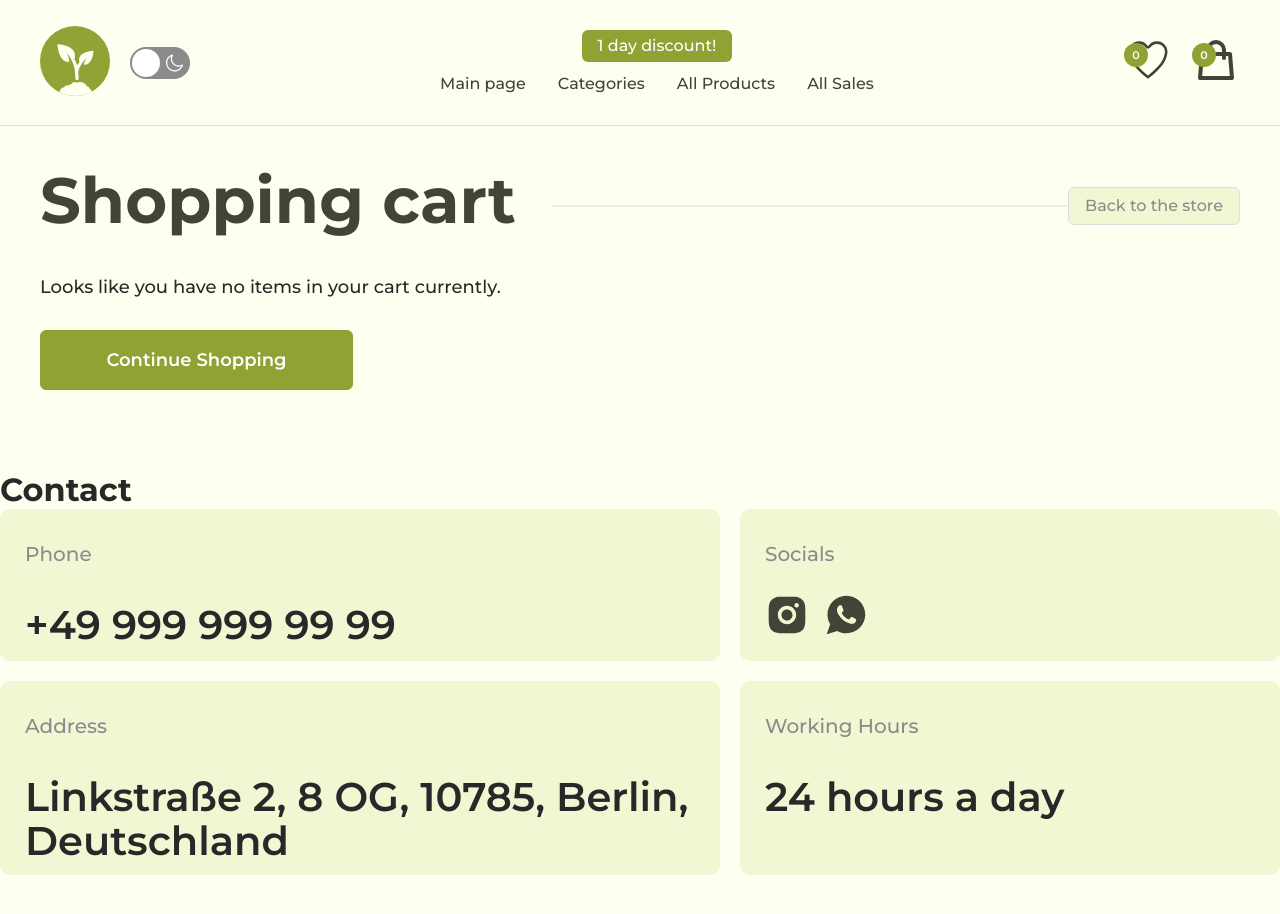
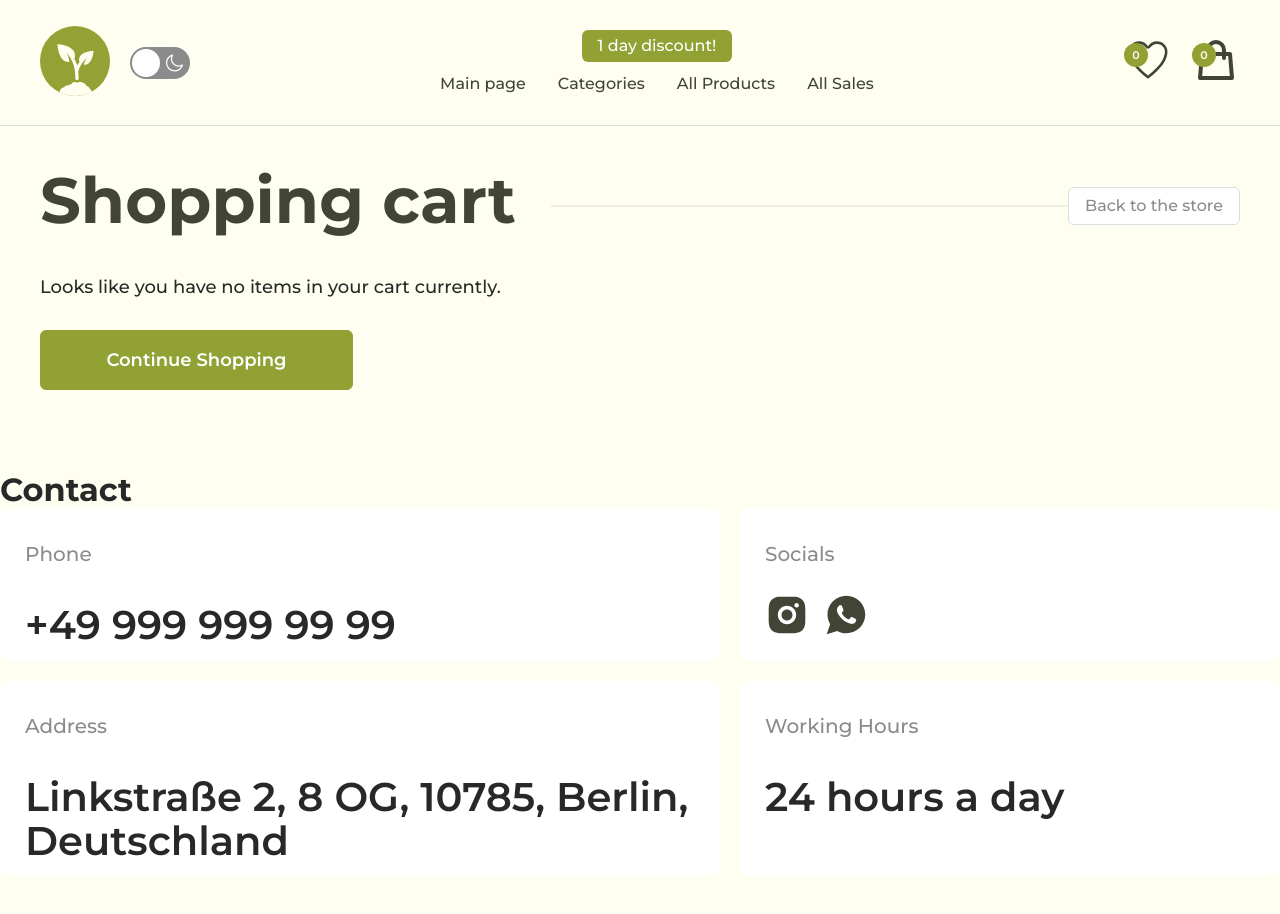
Before and after one commit to FedyniakRoman/lemavaro, a React (Create React App) app in the folder garden_products/: page /cart in a window 1280 px wide. Shown: the top 914 px of the page. Built offline with nearby package versions, Linux system fonts and the light colour scheme; grey boxes are pictures that could not be loaded.

Commit message:
Fix global and Cart styles

```diff
--- a/garden_products/src/App.css
+++ b/garden_products/src/App.css
@@ -25,13 +25,13 @@ body.light {
   --color: #424436;
   --color-2: #424436;
   --color-under-card: #424436;
-  --card-color: #F2F6D3;
+  --card-color: #FFFFFF;
   --input-color: #FFFFFF;
+  --cart-color: #F2F6D3;
 }
 
 /* Тёмная тема */
 body.dark {
-  /* background-color: #121212; */
   background-color: #424436;
   color: #ffffff;
   --map-brightness: 0.5; /*Затемнение карты для темной темы*/
@@ -39,6 +39,8 @@ body.dark {
   --color-2: #FFFFFF;
   --card-color: #383A2C;
   --input-color: #424436;
+  --cart-color: #383A2C;
+
 }
 
 a:hover{
--- a/garden_products/src/components/CartItem/index.module.css
+++ b/garden_products/src/components/CartItem/index.module.css
@@ -3,7 +3,6 @@
     border-radius: 12px;
     display: flex;
     min-height: 180px;
-    /* background-color: white; */
     background-color: var(--card-color);
     gap:32px;
 }
@@ -58,7 +57,6 @@
     display: flex;
     gap: 32px;
     max-height: 60px;
-    /* background-color: red; */
 }
 
 .count_container{
@@ -69,7 +67,7 @@
     height: 100%;
     width: 200px;
     justify-content: space-between;
-    background-color: var(--card-color);
+    background-color: var(--input-color-cart);
 }
 
 .count_button{
@@ -79,8 +77,7 @@
     font-weight: 100;
     height: 58px;
     width: 58px;
-    /* background-color: white; */
-    background-color: var(--card-color);
+    background-color: var(--card-color-cart);
     color: #8B8B8B;
     padding: 14px;
 }
@@ -96,8 +93,6 @@
     border-bottom: 1px solid #dddddd;
     border-radius: 6px;
     font-size: 20px;
-    /* color:#424436; */
-    /* color: var(--color-2); */
     color: var(--color-2);
     cursor: default;
 }
@@ -112,7 +107,6 @@
     font-size: 40px;
     font-weight: 600;
     line-height: 44px;
-    /* color: #282828; */
     color: var(--color);
 }
 
@@ -125,7 +119,6 @@
 }
 
 .price_no_discounted{
-    /* color: #282828; */
     color: var(--color);
     font-size: 40px;
     font-weight: 600;
--- a/garden_products/src/components/OrderForm/index.module.css
+++ b/garden_products/src/components/OrderForm/index.module.css
@@ -1,5 +1,5 @@
 .order_container{
-    background-color: var(--card-color);
+    background-color: var(--cart-color);
     border-radius: 12px;
     max-height: 582px;
     padding: 32px 32px 0;
```
